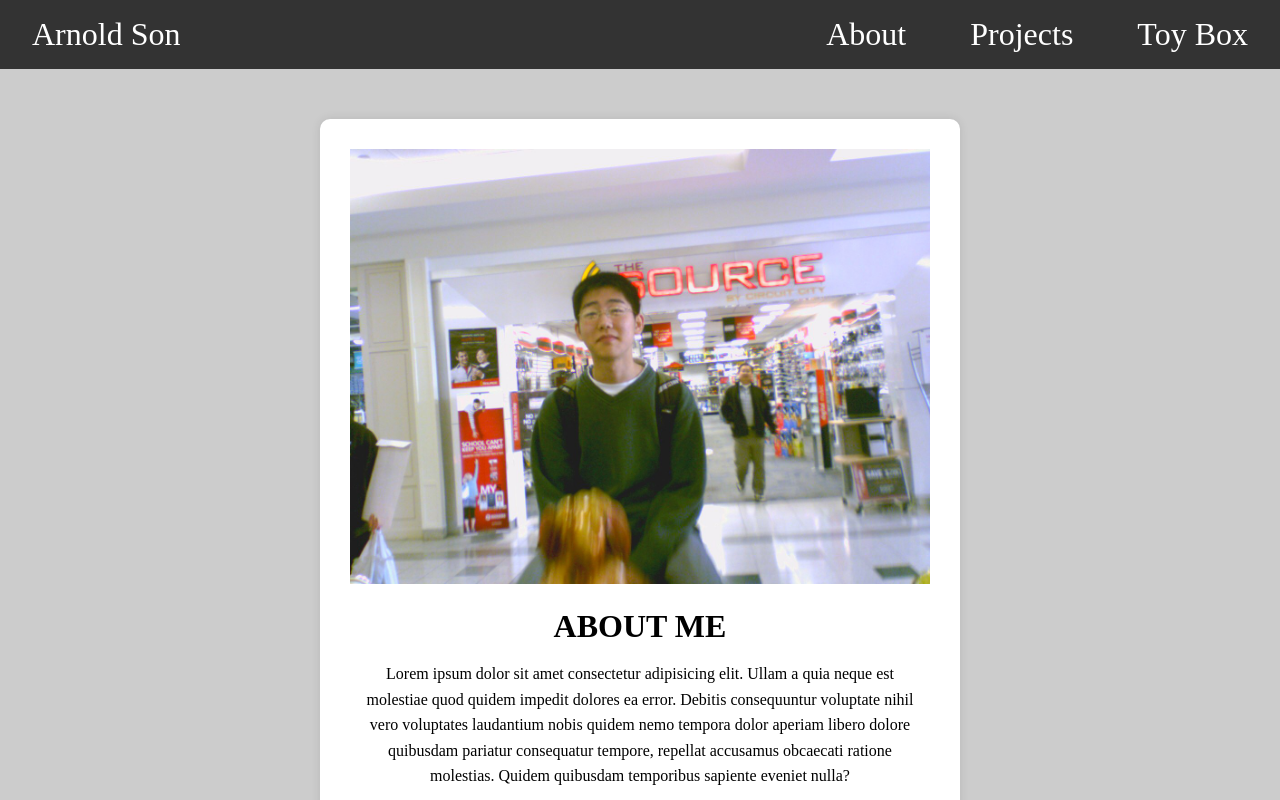
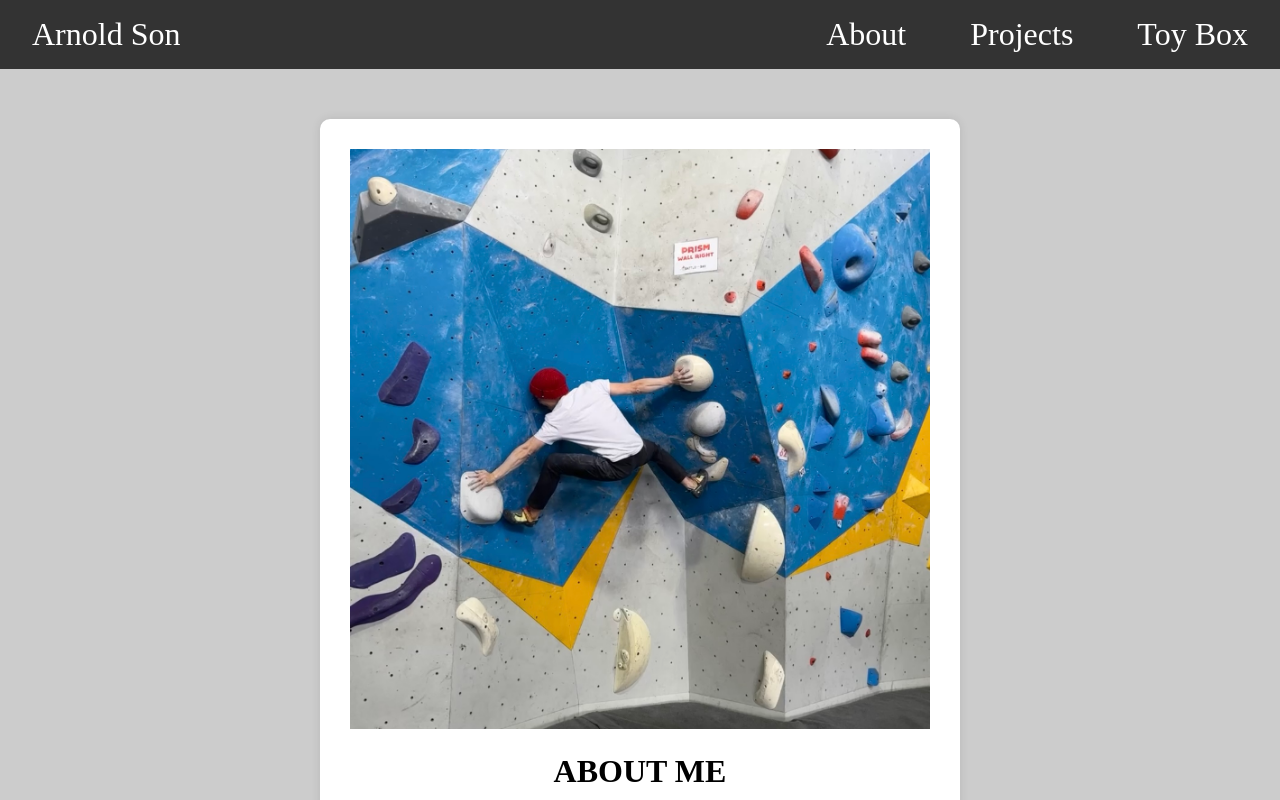
Before and after one commit to arnoldson/arnoldson.github.io, a React (Vite) app: page /about in a window 1280 px wide. Shown: the top 800 px of the page. Built offline with nearby package versions, Linux system fonts and the light colour scheme.

Commit message:
updated about me page with new photo and writeup.

```diff
--- a/src/pages/About.jsx
+++ b/src/pages/About.jsx
@@ -1,15 +1,14 @@
 export function About() {
   return (
     <div className="section">
-      <img className="section-img" src="./img/IMG_0796.JPG" alt="" />
+      <img className="section-img" src="./img/IMG_5012.JPG" alt="" />
       <h1 className="section-header">ABOUT ME</h1>
       <p className="section-content">
-        Lorem ipsum dolor sit amet consectetur adipisicing elit. Ullam a quia
-        neque est molestiae quod quidem impedit dolores ea error. Debitis
-        consequuntur voluptate nihil vero voluptates laudantium nobis quidem
-        nemo tempora dolor aperiam libero dolore quibusdam pariatur consequatur
-        tempore, repellat accusamus obcaecati ratione molestias. Quidem
-        quibusdam temporibus sapiente eveniet nulla?
+        Passionate about crafting seamless web experiences, I’m a web developer
+        with a love for clean code and innovative design. When I’m not building
+        websites, you’ll find me scaling new heights—both in coding challenges
+        and on climbing walls. I thrive on problem-solving, adventure, and
+        pushing limits in both worlds.
       </p>
     </div>
   )
```
Also changed, not shown: img/IMG_0796.JPG (deleted), img/IMG_5012.jpg (added).
